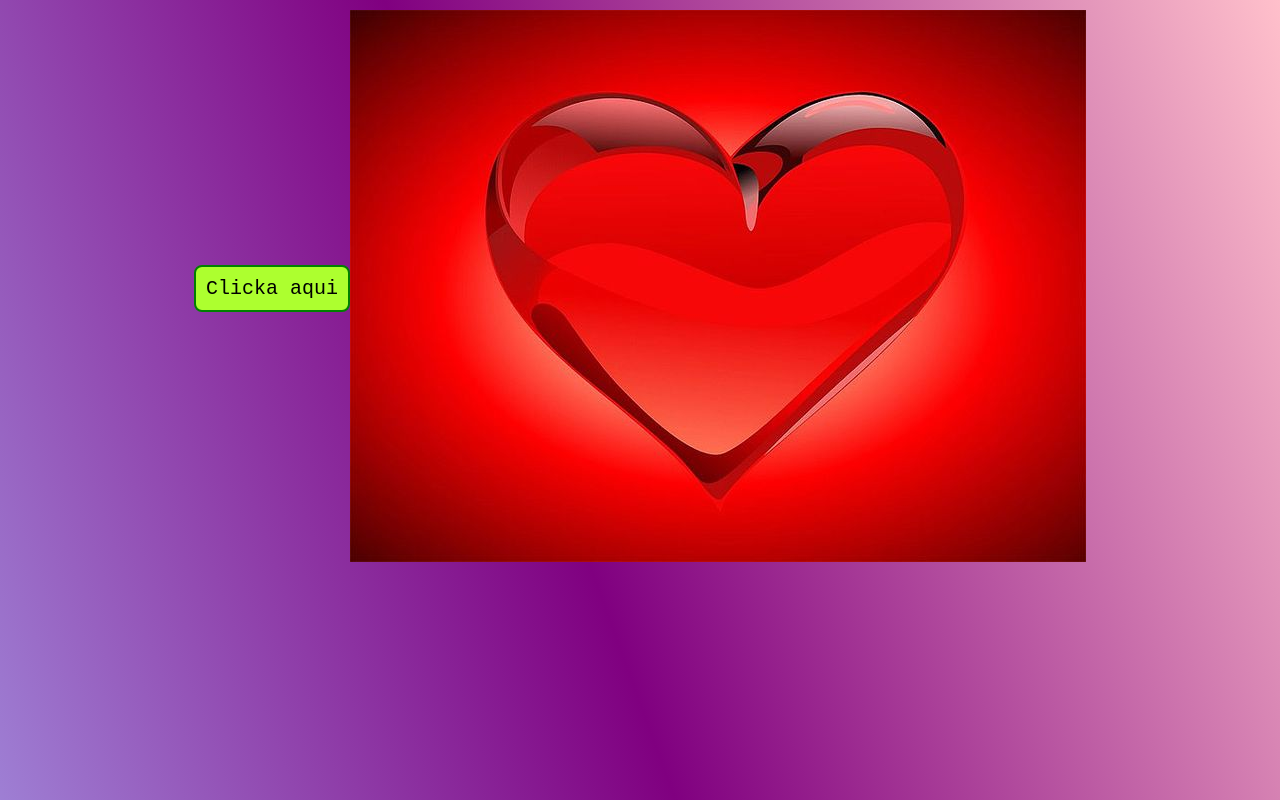
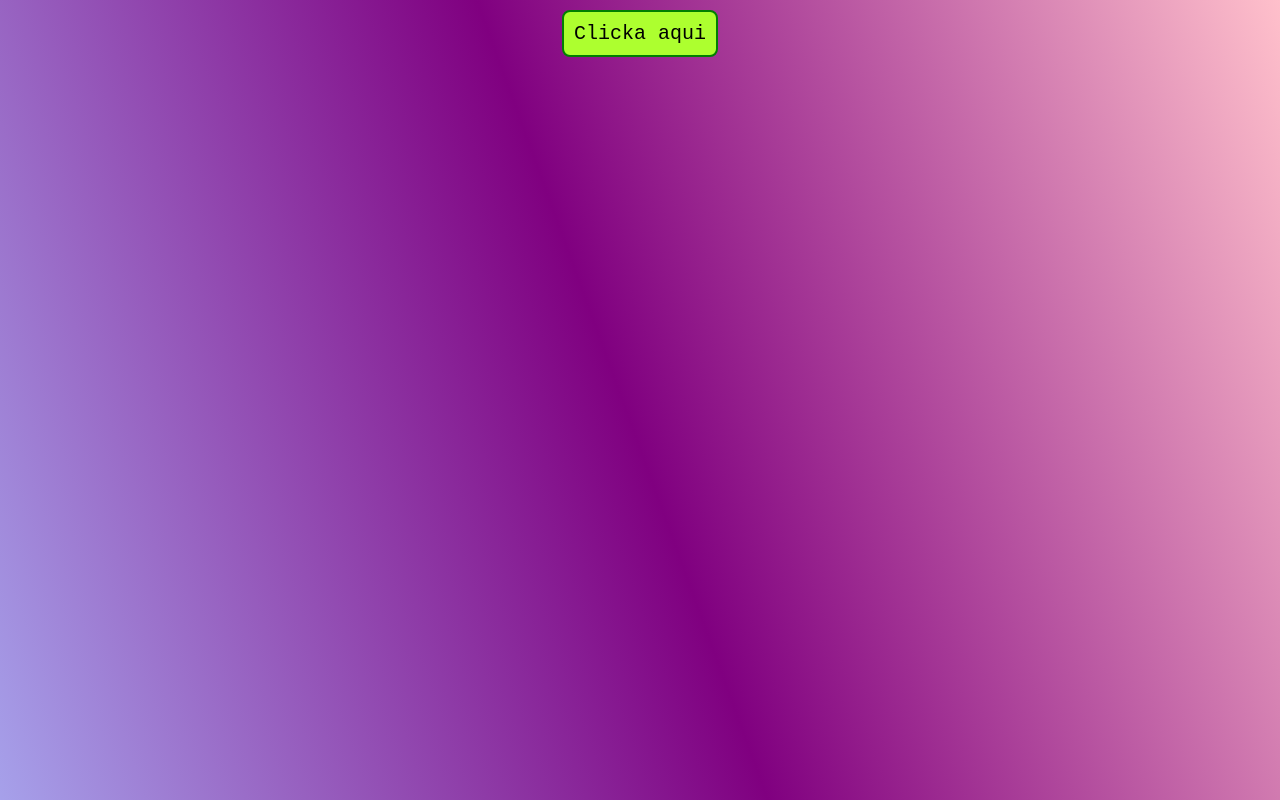
Before and after one commit to vergaramilton37/para-ti-amor-z, a plain HTML site: page index.html in a window 1280 px wide. Shown: the top 800 px of the page. Drawn offline with Linux system fonts and the light colour scheme; a web font is replaced by a local one.

Commit message:
Actualizar index.html

```diff
--- a/index.html
+++ b/index.html
@@ -16,7 +16,7 @@
 
     <div class="Contenedor-Binicio">
         <button class="Button" id="BVer"> Clicka aqui </button>
-        <div> <img src="img/ime.jpg" alt=""></div>
+
     </div>
 
     <div class="Con-Emergente">
```
